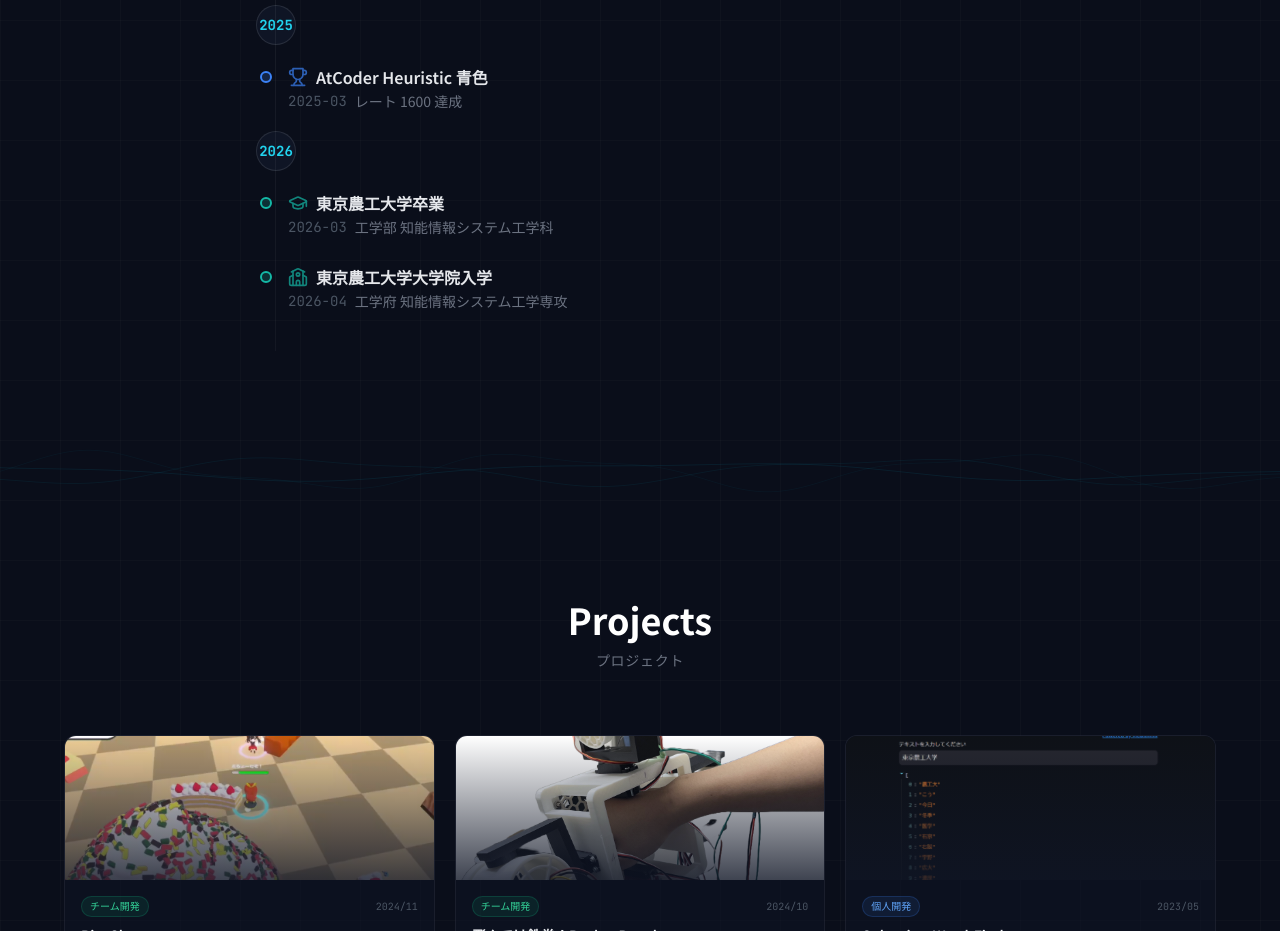
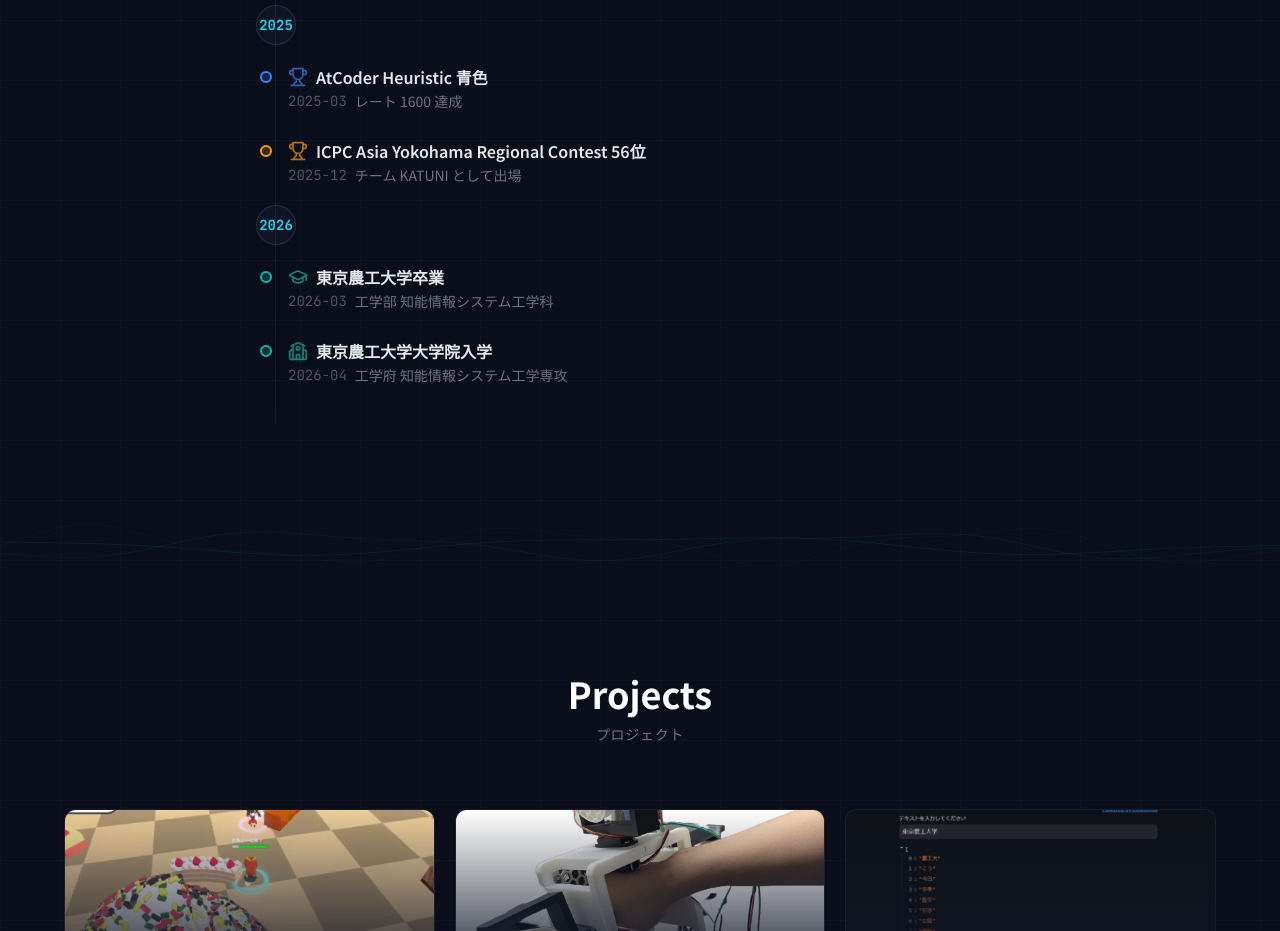
Before and after one commit to toufu-24/portfolio, a Next.js app: page / in a window 1280 px wide. Shown: the part 4180-5111 px from the top of the page. Built offline with nearby package versions, Linux system fonts and the light colour scheme; no server answers.

Commit message:
ICPC追加

```diff
--- a/components/Timeline.tsx
+++ b/components/Timeline.tsx
@@ -32,6 +32,7 @@ const timelineItems: TimelineItem[] = [
   { date: "2024-07", title: "画像処理エンジニア検定エキスパート 合格", description: "", type: "award" },
   { date: "2024-07", title: "応用情報技術者試験 合格", description: "", type: "award" },
   { date: "2025-03", title: "AtCoder Heuristic 青色", description: "レート 1600 達成", type: "trophy" },
+  { date: "2025-12", title: "ICPC Asia Yokohama Regional Contest 56位", description: "チーム KATUNI として出場", type: "trophy" },
   { date: "2026-03", title: "東京農工大学卒業", description: "工学部 知能情報システム工学科", type: "school" },
   { date: "2026-04", title: "東京農工大学大学院入学", description: "工学府 知能情報システム工学専攻", type: "school" },
 ]
@@ -64,6 +65,7 @@ const getIcon = (type: string, title: string) => {
 
 const getDotColor = (type: string, title: string): string => {
   if (type === "trophy" && title.includes("AtCoder")) return getAtCoderColor(title)
+  if (type === "trophy" && title.includes("ICPC")) return "#f59e0b"
   if (type === "birth") return "#ec4899"
   if (type === "school") return "#14b8a6"
   if (type === "award") return "#eab308"
```
